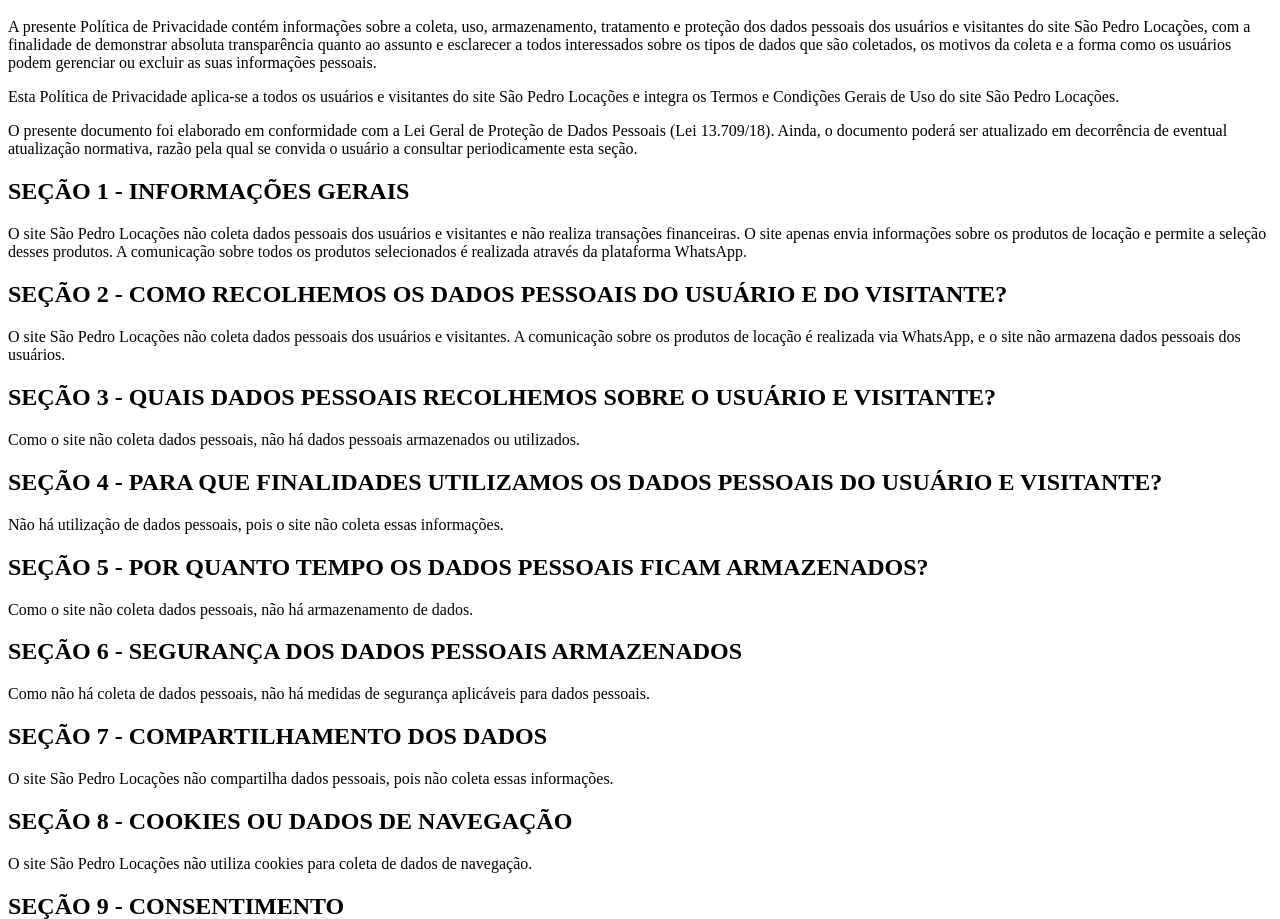
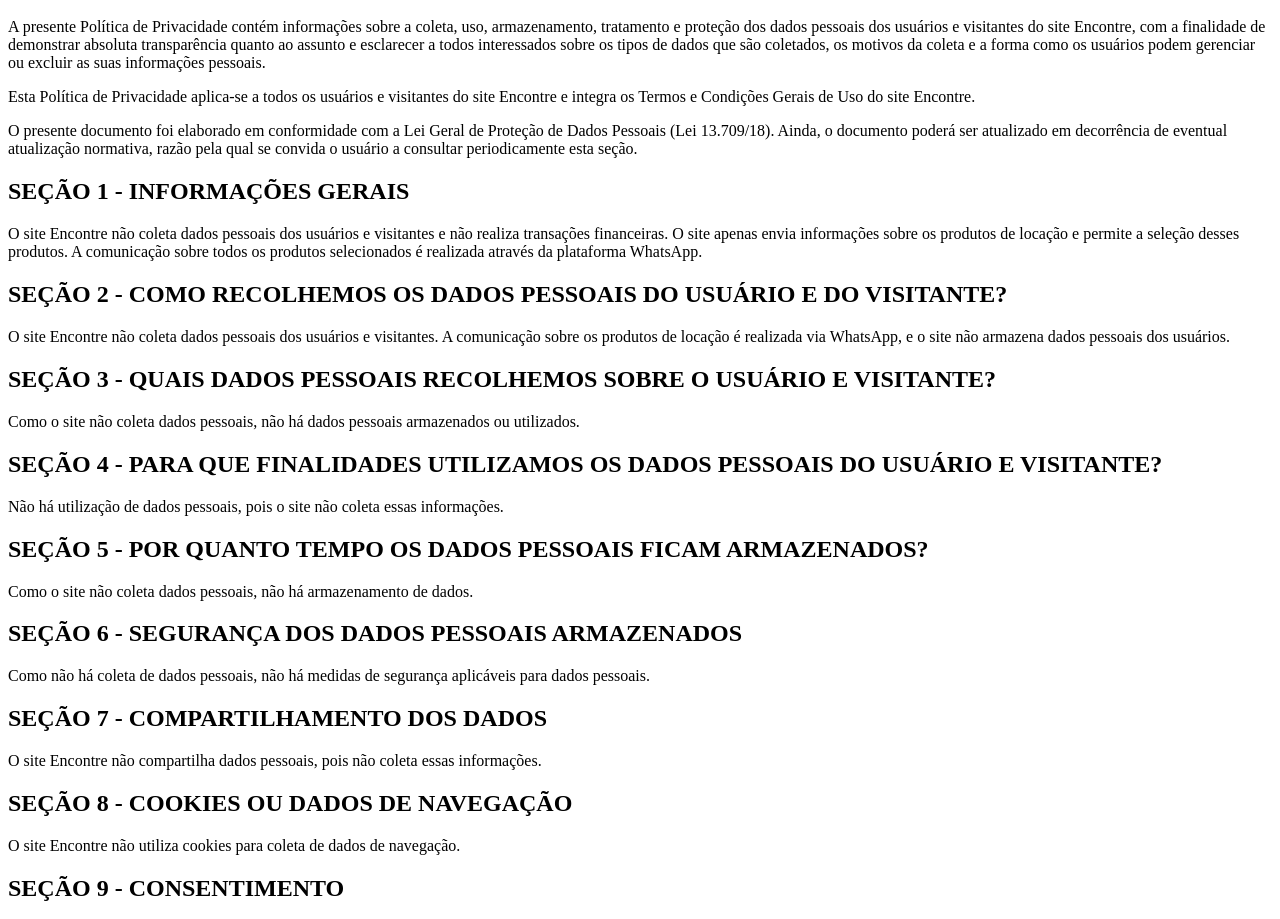
Before and after one commit to gui24123e3/Encontre2, a plain HTML site: page Site/Politica de Privacidade - São Pedro Locações Site/index.html in a window 1280 px wide. Shown: the part 100-1019 px from the top of the page. Drawn offline with Linux system fonts and the light colour scheme.

Commit message:
Update index.html

```diff
--- a/Site/Politica de Privacidade - São Pedro Locações Site/index.html
+++ b/Site/Politica de Privacidade - São Pedro Locações Site/index.html
@@ -4,7 +4,7 @@
     <meta charset="UTF-8">
     <meta name="viewport" content="width=device-width, initial-scale=1.0">
     <link rel="shortcut icon" type="image/x-icon" href="./img/Screenshot_20240726-221220.png">
-    <title>São Pedro Locações</title>
+    <title>Encontre</title>
     <style>
         /* Estilos para o botão de voltar */
         .back-button {
@@ -34,17 +34,17 @@
     <div class="content">
         <h1>POLÍTICA DE PRIVACIDADE</h1>
 
-        <p>A presente Política de Privacidade contém informações sobre a coleta, uso, armazenamento, tratamento e proteção dos dados pessoais dos usuários e visitantes do site São Pedro Locações, com a finalidade de demonstrar absoluta transparência quanto ao assunto e esclarecer a todos interessados sobre os tipos de dados que são coletados, os motivos da coleta e a forma como os usuários podem gerenciar ou excluir as suas informações pessoais.</p>
+        <p>A presente Política de Privacidade contém informações sobre a coleta, uso, armazenamento, tratamento e proteção dos dados pessoais dos usuários e visitantes do site Encontre, com a finalidade de demonstrar absoluta transparência quanto ao assunto e esclarecer a todos interessados sobre os tipos de dados que são coletados, os motivos da coleta e a forma como os usuários podem gerenciar ou excluir as suas informações pessoais.</p>
 
-        <p>Esta Política de Privacidade aplica-se a todos os usuários e visitantes do site São Pedro Locações e integra os Termos e Condições Gerais de Uso do site São Pedro Locações.</p>
+        <p>Esta Política de Privacidade aplica-se a todos os usuários e visitantes do site Encontre e integra os Termos e Condições Gerais de Uso do site Encontre.</p>
 
         <p>O presente documento foi elaborado em conformidade com a Lei Geral de Proteção de Dados Pessoais (Lei 13.709/18). Ainda, o documento poderá ser atualizado em decorrência de eventual atualização normativa, razão pela qual se convida o usuário a consultar periodicamente esta seção.</p>
 
         <h2>SEÇÃO 1 - INFORMAÇÕES GERAIS</h2>
-        <p>O site São Pedro Locações não coleta dados pessoais dos usuários e visitantes e não realiza transações financeiras. O site apenas envia informações sobre os produtos de locação e permite a seleção desses produtos. A comunicação sobre todos os produtos selecionados é realizada através da plataforma WhatsApp.</p>
+        <p>O site Encontre não coleta dados pessoais dos usuários e visitantes e não realiza transações financeiras. O site apenas envia informações sobre os produtos de locação e permite a seleção desses produtos. A comunicação sobre todos os produtos selecionados é realizada através da plataforma WhatsApp.</p>
 
         <h2>SEÇÃO 2 - COMO RECOLHEMOS OS DADOS PESSOAIS DO USUÁRIO E DO VISITANTE?</h2>
-        <p>O site São Pedro Locações não coleta dados pessoais dos usuários e visitantes. A comunicação sobre os produtos de locação é realizada via WhatsApp, e o site não armazena dados pessoais dos usuários.</p>
+        <p>O site Encontre não coleta dados pessoais dos usuários e visitantes. A comunicação sobre os produtos de locação é realizada via WhatsApp, e o site não armazena dados pessoais dos usuários.</p>
 
         <h2>SEÇÃO 3 - QUAIS DADOS PESSOAIS RECOLHEMOS SOBRE O USUÁRIO E VISITANTE?</h2>
         <p>Como o site não coleta dados pessoais, não há dados pessoais armazenados ou utilizados.</p>
@@ -59,13 +59,13 @@
         <p>Como não há coleta de dados pessoais, não há medidas de segurança aplicáveis para dados pessoais.</p>
 
         <h2>SEÇÃO 7 - COMPARTILHAMENTO DOS DADOS</h2>
-        <p>O site São Pedro Locações não compartilha dados pessoais, pois não coleta essas informações.</p>
+        <p>O site Encontre não compartilha dados pessoais, pois não coleta essas informações.</p>
 
         <h2>SEÇÃO 8 - COOKIES OU DADOS DE NAVEGAÇÃO</h2>
-        <p>O site São Pedro Locações não utiliza cookies para coleta de dados de navegação.</p>
+        <p>O site Encontre não utiliza cookies para coleta de dados de navegação.</p>
 
         <h2>SEÇÃO 9 - CONSENTIMENTO</h2>
-        <p>Ao utilizar o site São Pedro Locações, o usuário está ciente de que não são coletados dados pessoais.</p>
+        <p>Ao utilizar o site Encontre, o usuário está ciente de que não são coletados dados pessoais.</p>
         <p>O usuário pode entrar em contato para dúvidas e solicitações através do e-mail: <a href="mailto:guilhermedevsistemas@gmail.com">guilhermedevsistemas@gmail.com</a>.</p>
 
         <h2>SEÇÃO 10 - ALTERAÇÕES PARA ESSA POLÍTICA DE PRIVACIDADE</h2>
```
